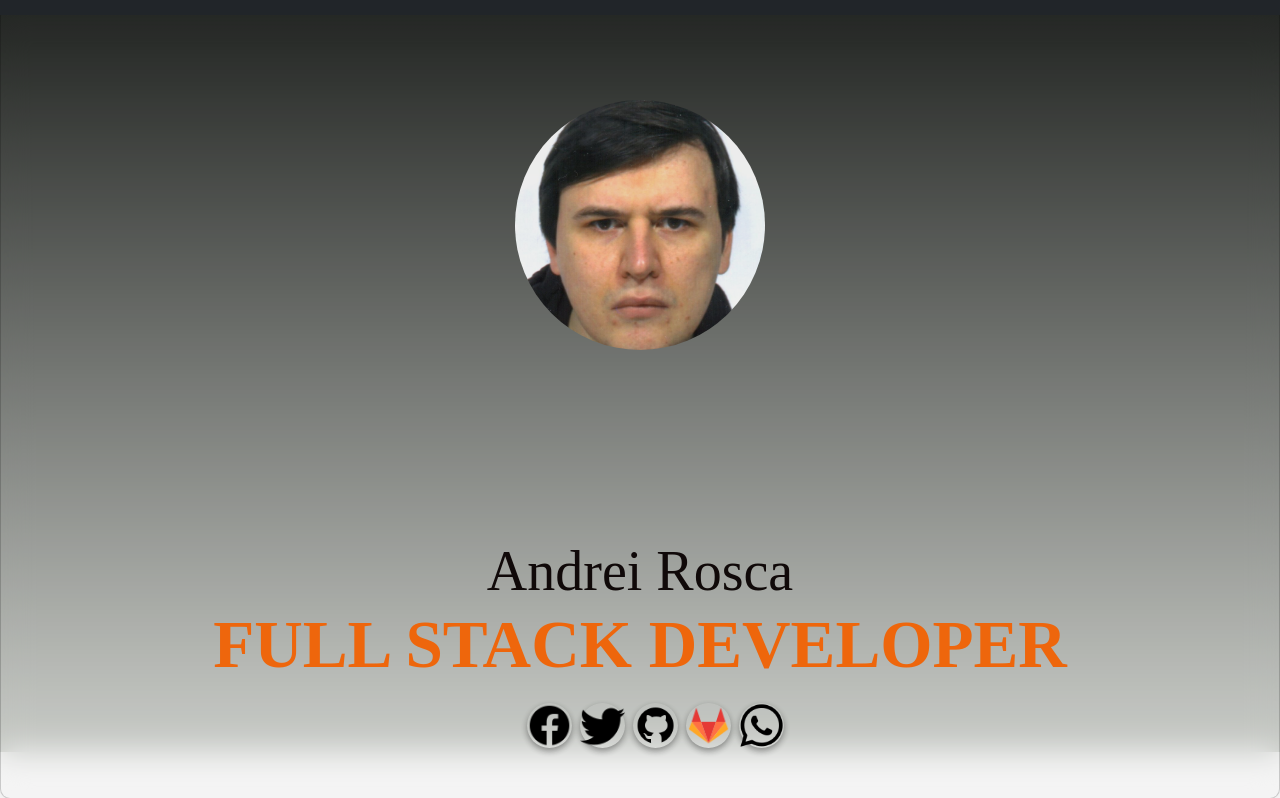
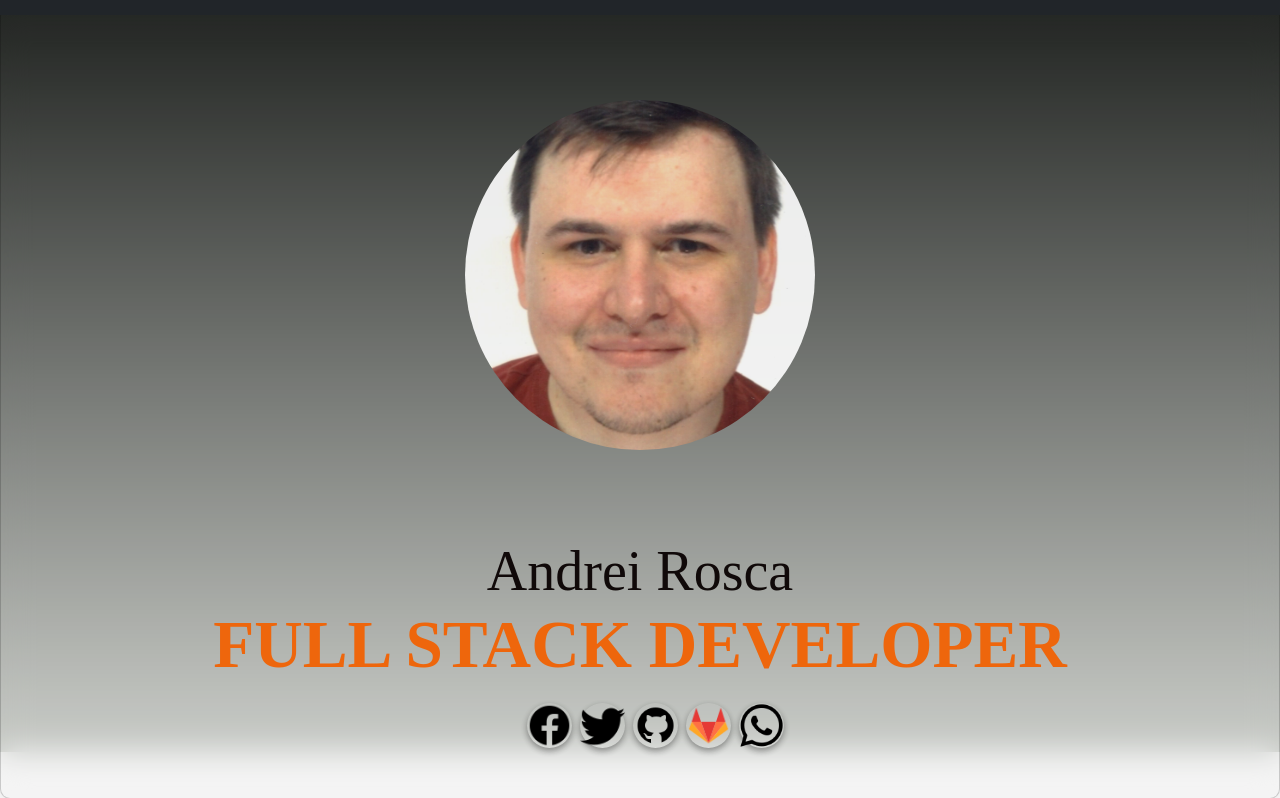
Before and after one commit to andreirosca92/andrei_rosca_flask, a Flask app: page / in a window 1280 px wide. Shown: the part 57-855 px from the top of the page. Run offline with Flask 2, Linux system fonts and the light colour scheme; some libraries are stand-ins or nearby versions.

Commit message:
updated cv

```diff
--- a/project/static/style/mainpage.css
+++ b/project/static/style/mainpage.css
@@ -56,8 +56,8 @@ main {
 }
 
 .img-bx {
-  width: 250px;
-  height: 250px;
+  width: 350px;
+  height: 350px;
   border-radius: 50%;
   position: relative;
   overflow: hidden;
@@ -68,8 +68,9 @@ main {
 }
 .img-bx img {
   object-fit: contain;
-  width: 140%;
-  height: 140%;
+  object-position: 50%;
+  width: 137%;
+  height: 137%;
   position: absolute;
   left: 50%;
   top: 50%;
--- a/project/templates/about.html
+++ b/project/templates/about.html
@@ -34,7 +34,7 @@
         <div class="btn-example">
               <!-- About Section Button-->
 
-            <a id="button_cv" href={{url_for('static',filename="/pdf/Andrei_Rosca_CV.pdf")}} class="btn btn-primary btn-lg active" role="button" aria-pressed="true">Download my CV</a>
+            <a id="button_cv" href={{url_for('static',filename="/pdf/CV-Andrei_Rosca.pdf")}} class="btn btn-primary btn-lg active" role="button" aria-pressed="true">Download my CV</a>
 
         </div>
       </div>
```
Also changed, not shown: project/static/img/andrei_rosca_foto.jpg, 2 other files.
